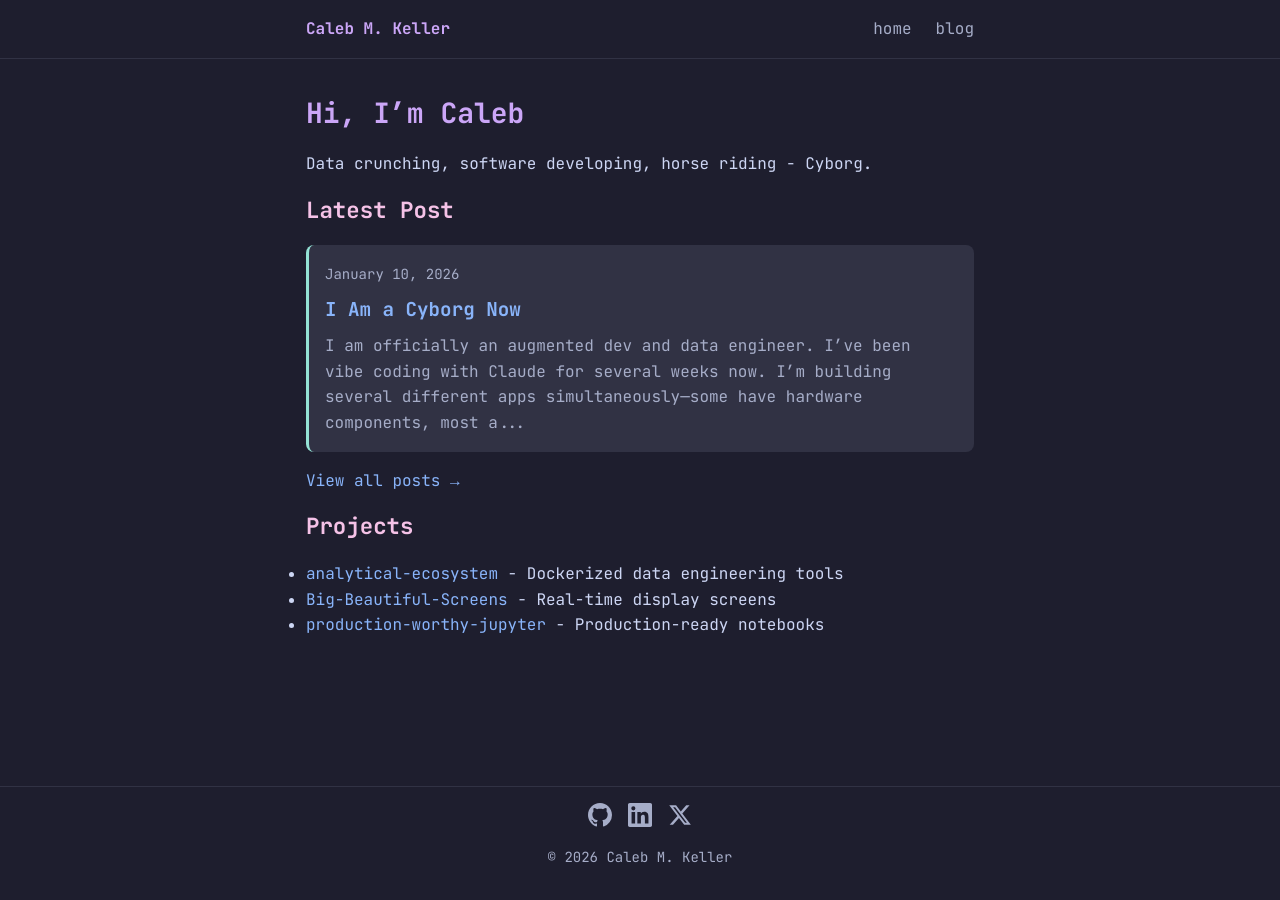
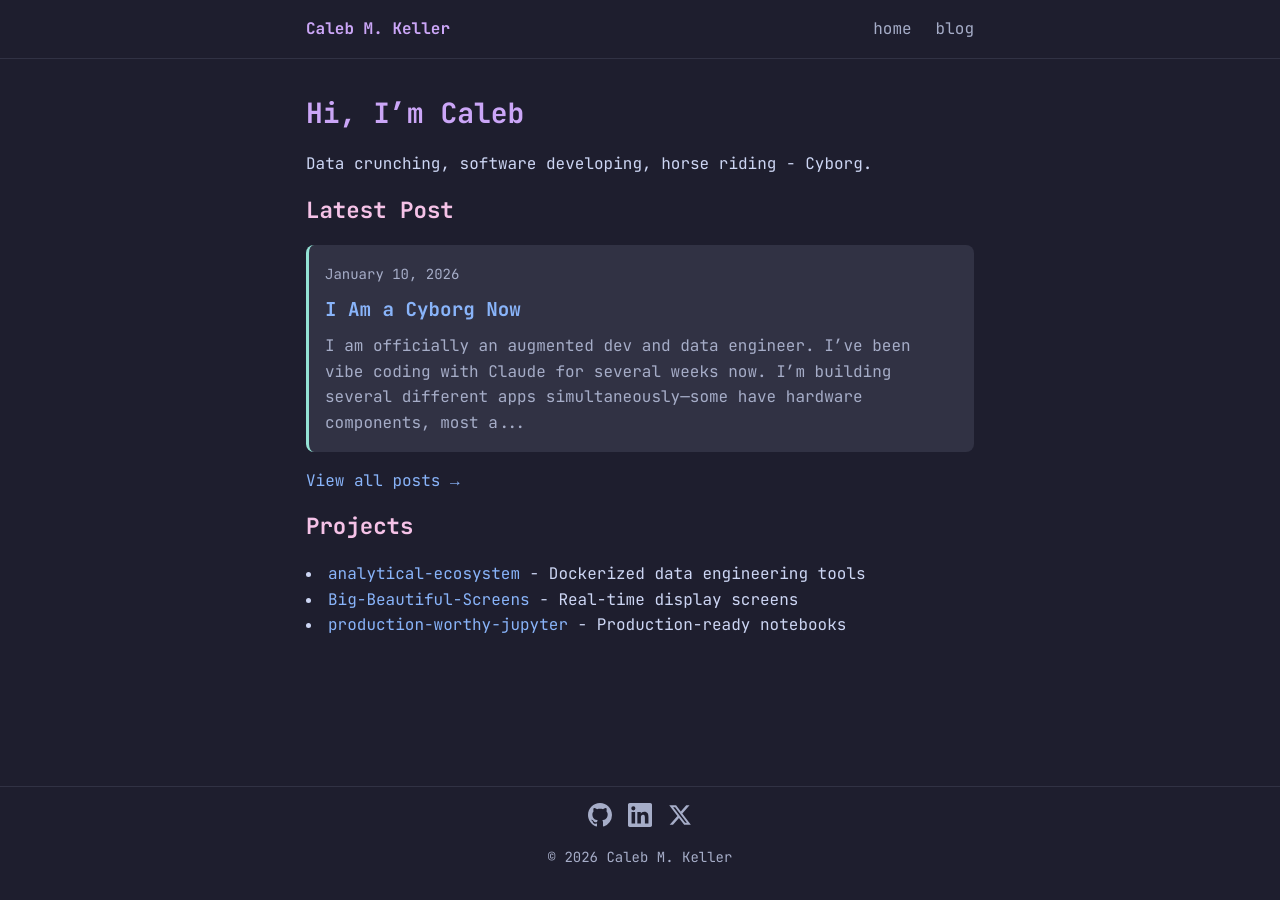
Before and after one commit to wrathagom/wrathagom.github.io, a Jekyll site: the page built from index.md, in a window 1280 px wide. Built offline with Jekyll 4.4.1, drawn with Linux system fonts in a browser that asks for light colours.

Commit message:
Added workflow for daily publishing and fixed home page ul

```diff
--- a/assets/css/style.css
+++ b/assets/css/style.css
@@ -125,6 +125,12 @@ strong, b {
 
 em, i {
   color: var(--green);
+}
+
+ul, ol {
+  list-style-position: inside;
+  padding-left: 0;
+  margin-bottom: 1rem;
 }
 
 /* Latest post on home */
```
Also changed, not shown: .github/workflows/scheduled-build.yml (added).
